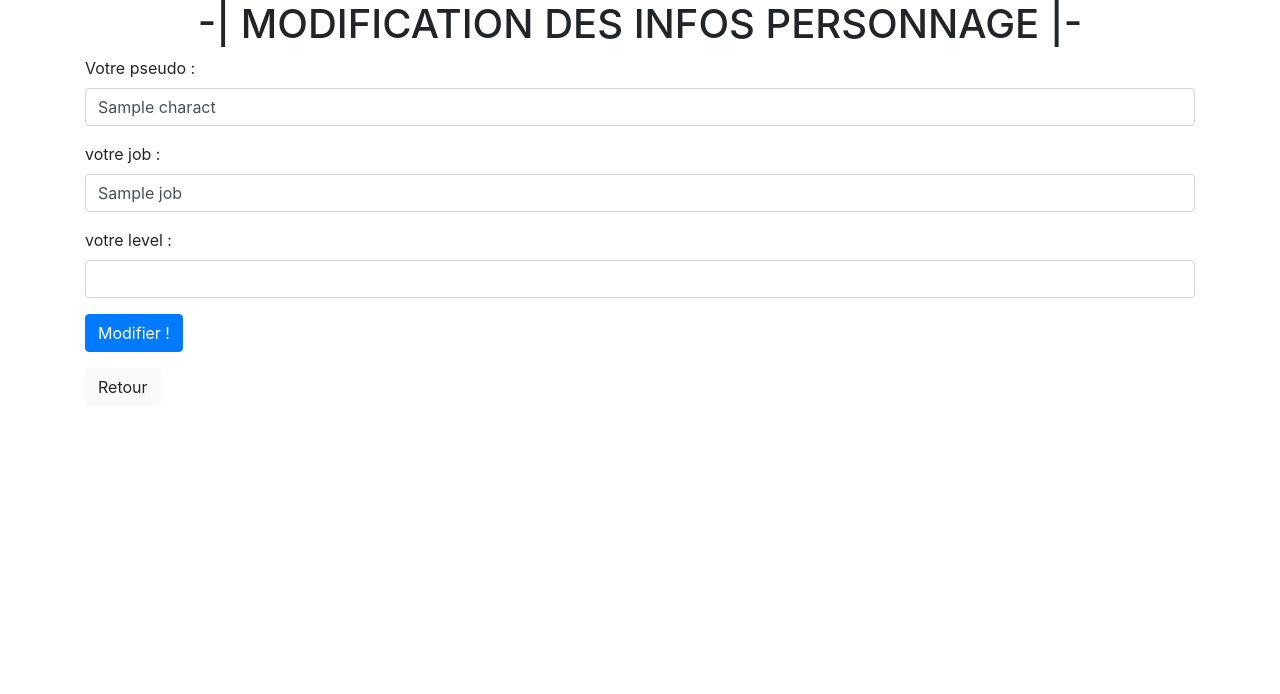
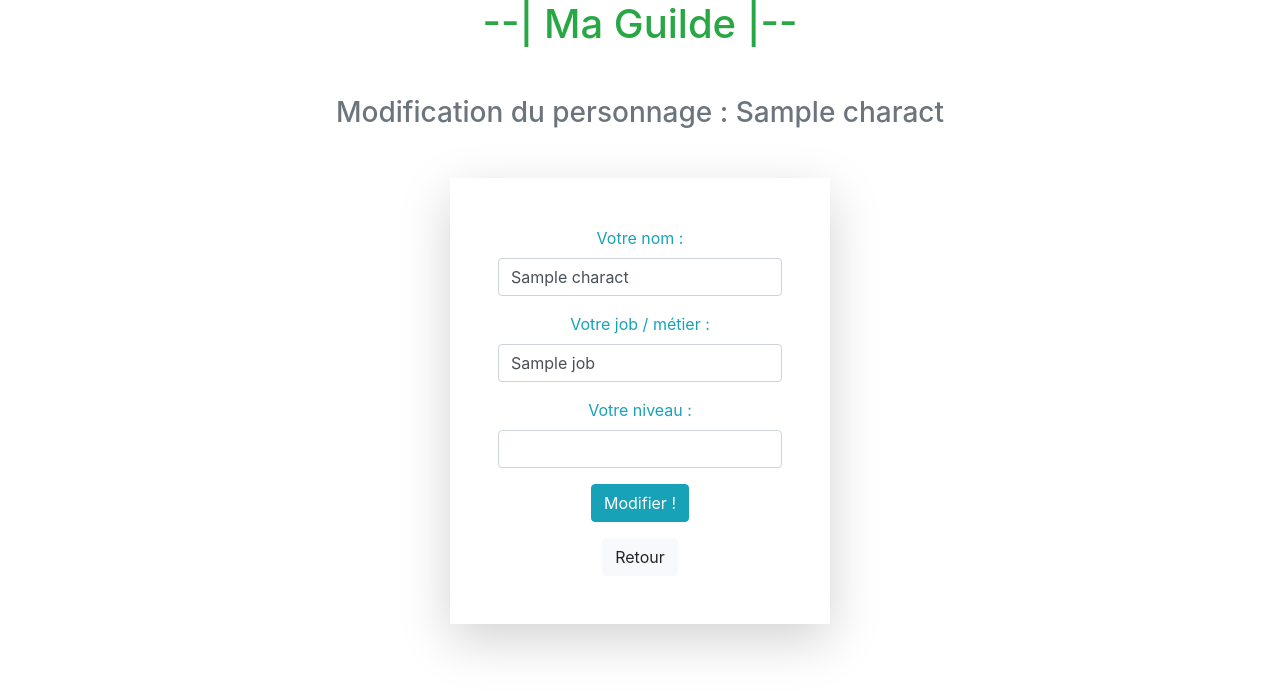
Before and after one commit to Kupomeow/guildPhp, a PHP site: template templates/updateViewForm.php in a window 1280 px wide. Shown: the top 694 px of the page. Run offline with PHP 8.4, Linux system fonts and the light colour scheme; the template is opened without the code that fills it: most values are stand-ins (such as "Sample title", 1, 10 or a date in 2020); some libraries are stand-ins or nearby versions.

Commit message:
update 1.1.2

```diff
--- a/templates/mainView.php
+++ b/templates/mainView.php
@@ -71,7 +71,7 @@
                                                 <label for="level" class="text-info">Votre niveau :</label>
                                                 <input type="number" class="form-control" name="level" placeholder="">
                                             </div>
-                                            <button type="submit" class="btn btn-primary">Ajouter !</button>
+                                            <button type="submit" class="btn btn-info">Ajouter !</button>
                                         </form>
                                     </div>
                                 </div>
--- a/templates/updateViewForm.php
+++ b/templates/updateViewForm.php
@@ -12,24 +12,25 @@
     <div class="container">
         <div class="row">
             <div class="col-md-12">
-                <h1 class="text-center">-| MODIFICATION DES INFOS PERSONNAGE |-</h1>
-                <div class="row">
-                    <div class="col-md-12">
+                <h1 class="text-center text-success">--| Ma Guilde |--</h1>
+                <h3 class="text-center mb-5 mt-5 text-secondary">Modification du personnage : <?= $charact['name'] ?></h3>
+                <div class="row justify-content-md-center">
+                    <div class="col-md-4 text-center shadow-lg p-5">
                         <form method="post" action="/../mvcTraining/index.php/updatePersonnage">
                             <div class="form-group">
-                                <label for="name">Votre pseudo :</label>
+                                <label for="name" class="text-info">Votre nom :</label>
                                 <input type="text" class="form-control" name="name" aria-describedby="nameHelp" value="<?php echo $charact['name'] ?>">
                             </div>
                             <div class="form-group">
-                                <label for="job">votre job :</label>
+                                <label for="job" class="text-info">Votre job / métier :</label>
                                 <input type="text" class="form-control" name="job" value="<?php echo $charact['job'] ?>">
                             </div>
                             <div class="form-group">
-                                <label for="level">votre level :</label>
+                                <label for="level" class="text-info">Votre niveau :</label>
                                 <input type="number" class="form-control" name="level" value="<?php echo $charact['level'] ?>">
                             </div>
-                            <input type="hidden" name="id" value="<?=$charact['id']?>">
-                            <button type="submit" class="btn btn-primary">Modifier !</button>
+                            <input type="hidden" name="id" value="<?= $charact['id'] ?>">
+                            <button type="submit" class="btn btn-info">Modifier !</button>
                         </form>
                         <a href="/../mvcTraining/index.php" class="btn btn-light">Retour</a>
                     </div>
```
